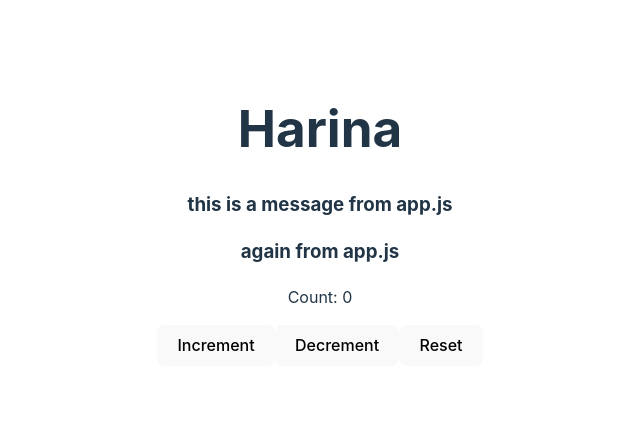
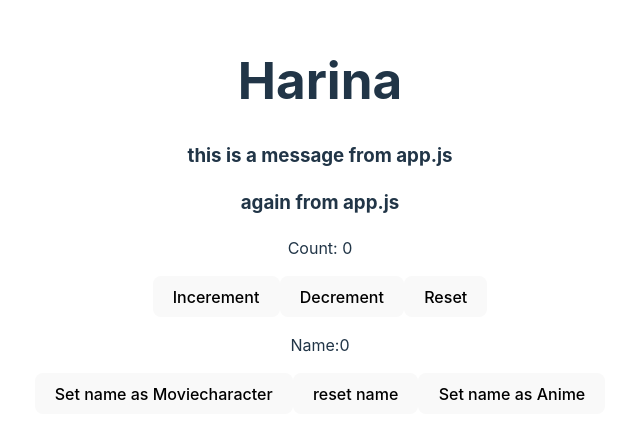
Before and after one commit to harinakhati/webdevelopmentwith-reactjs, a React (Vite) app in the folder todo/: page / in a window 1280 px wide. Shown: the part 184-622 px from the top of the page, without its empty margins (320-960 px from the left). Built offline with nearby package versions, Linux system fonts and the light colour scheme.

Commit message:
todo/src/component/State.jsx

```diff
--- a/todo/src/component/State.jsx
+++ b/todo/src/component/State.jsx
@@ -2,12 +2,21 @@ import React, {useState} from "react";
 
 function State(){
     const[count, setCount] = useState(0);
+    const[name, setName] =useState(0);
     return (
-        <div>
+        <div className="name">
         <p>Count: {count}</p>
-        <button onClick={()=> setCount(count+1)}>Increment</button>
+        <button onClick={()=> setCount(count+1)}>Incerement</button>
         <button onClick={()=> setCount(count-1)}>Decrement</button>
-        <button onClick={()=>setCount(0)}>Reset</button>
+        <button onClick={()=>setCount(0)}>Reset
+        </button>
+        <br />
+        <p>Name:{name}</p>
+        <button onClick={()=>setName('Deadpool')}>
+            Set name as Moviecharacter
+        </button>
+        <button onClick={()=>setName('')}>reset name</button>
+        <button onClick={()=>setName('wolfrine')}>Set name as Anime </button>
         </div>
     );
 }
```
